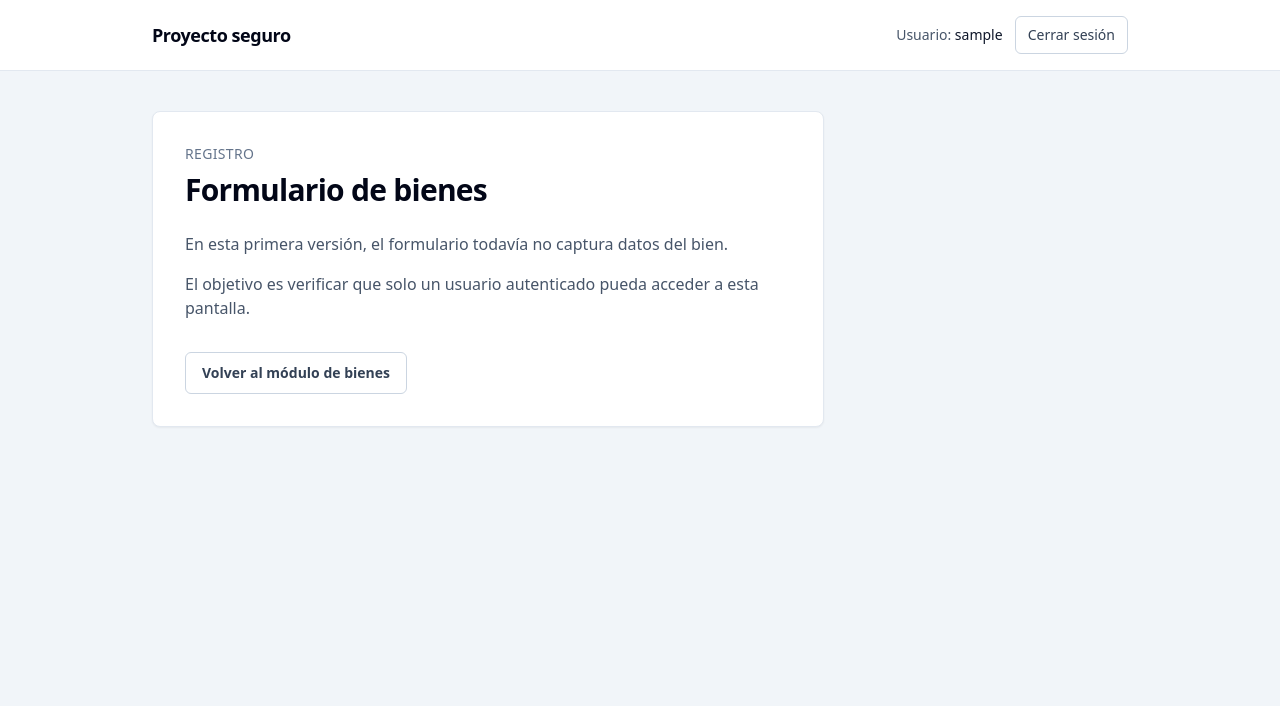
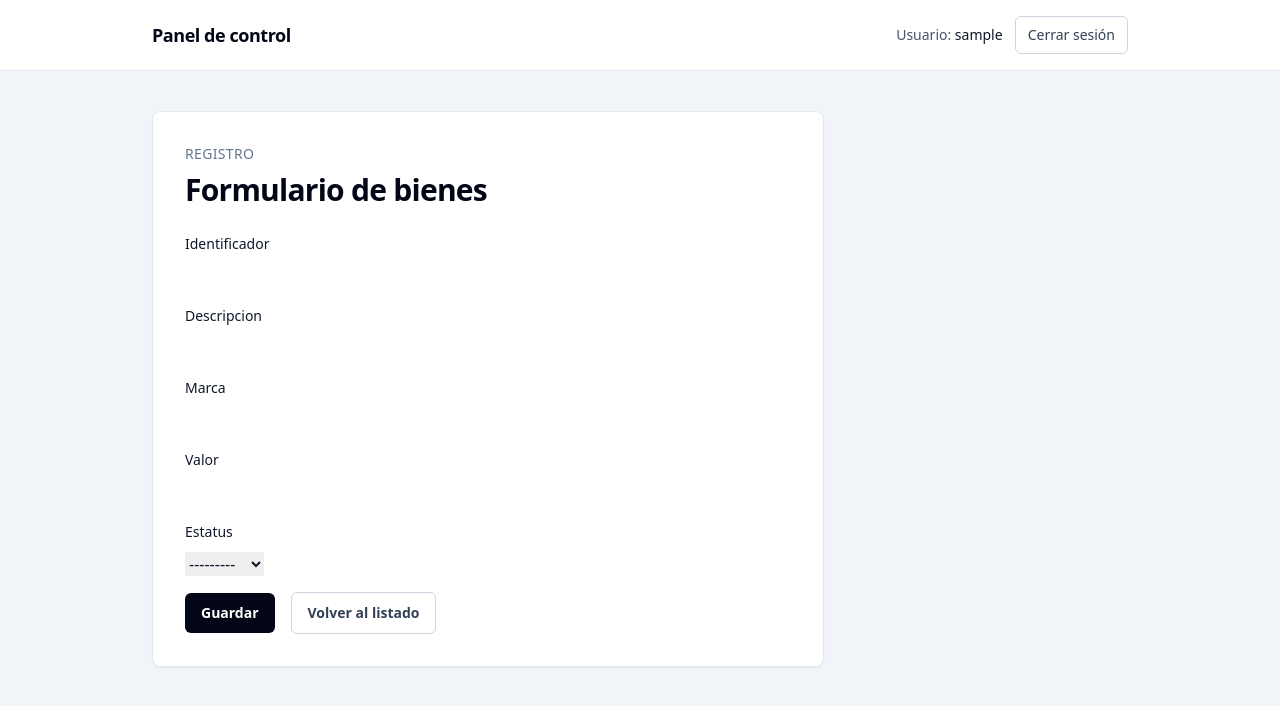
Before and after one commit to Atroposs/bienes, a Django app: page /bienes/nuevo/ in a window 1280 px wide. Shown: the top 706 px of the page. Run offline with Django 5.2, Linux system fonts and the light colour scheme; the visitor is signed in with stand-in values (Sample User, id 1); some libraries are stand-ins or nearby versions.

Commit message:
Registro y Listado de bienes
se agrego la vista para el formulario de bienes y listar las bienes registrados

```diff
--- /dev/null
+++ b/proyecto_seguro/apps/bienes/forms.py
@@ -0,0 +1,13 @@
+from django import forms
+from .models import Bien
+
+class BienForm(forms.ModelForm):
+    class Meta:
+        model = Bien
+        fields = [
+            "identificador",
+            "descripcion",
+            "marca",
+            "valor",
+            "estatus",
+        ]
--- a/proyecto_seguro/apps/bienes/models.py
+++ b/proyecto_seguro/apps/bienes/models.py
@@ -1,3 +1,19 @@
 from django.db import models
 
-# Create your models here.
+class Bien(models.Model):
+    ESTATUS_CHOICES = [
+        ("bueno", "Bueno"),
+        ("regular", "Regular"),
+        ("malo", "Malo"),
+    ]
+
+    identificador = models.CharField(max_length=20, unique=True)
+    descripcion = models.CharField(max_length=150)
+    marca = models.CharField(max_length=80)
+    valor = models.DecimalField(max_digits=10, decimal_places=2)
+    estatus = models.CharField(max_length=10, choices=ESTATUS_CHOICES)
+    creado_en = models.DateTimeField(auto_now_add=True)
+    actualizado_en = models.DateTimeField(auto_now=True)
+
+    def __str__(self):
+        return self.identificador
--- a/proyecto_seguro/apps/bienes/templates/bienes/formulario.html
+++ b/proyecto_seguro/apps/bienes/templates/bienes/formulario.html
@@ -1,7 +1,7 @@
 {% extends "base.html" %}
 
 {% block title %}
-Formulario de bienes
+Registrar bien
 {% endblock %}
 
 {% block content %}
@@ -12,19 +12,55 @@ Formulario de bienes
         <h1 class="mt-2 text-3xl font-semibold tracking-tight text-slate-950">Formulario de bienes</h1>
     </div>
 
-    <div class="space-y-4 text-slate-600">
-        <p>
-            En esta primera versi&oacute;n, el formulario todav&iacute;a no captura datos del bien.
-        </p>
+    <form method="post" class="space-y-4">
+        {% csrf_token %}
 
-        <p>
-            El objetivo es verificar que solo un usuario autenticado pueda acceder a esta pantalla.
-        </p>
-    </div>
+        {% if form.non_field_errors %}
+        <div class="rounded-md bg-red-50 p-4">
+            <div class="flex">
+                <div class="ml-3">
+                    <h3 class="text-sm font-medium text-red-800">Errores en el formulario</h3>
+                    <div class="mt-2 text-sm text-red-700">
+                        {{ form.non_field_errors }}
+                <div class="flex-shrink-0">
+                    <h3 class="text-sm font-bold text-red-800">Atenci&oacute;n:</h3>
+                    <div class="mt-1 text-sm text-red-700">
+                        {{ form.non_field_errors|unordered_list }}
+                    </div>
+                </div>
+            </div>
+        </div>
+        {% endif %}
 
-    <a href="{% url 'bienes:lista' %}" class="mt-8 inline-flex items-center justify-center rounded-md border border-slate-300 px-4 py-2.5 text-sm font-semibold text-slate-700 transition hover:bg-slate-50">
-        Volver al m&oacute;dulo de bienes
-    </a>
+        {% for field in form %}
+        <div>
+            <label for="{{ field.id_for_label }}" class="block text-sm font-medium leading-6 text-slate-900">
+                {{ field.label }}
+            </label>
+            <div class="mt-2">
+                {{ field }}
+            </div>
+            {% if field.errors %}
+            <div class="mt-1">
+                {% if field.errors %}
+                <p class="mt-2 text-sm text-red-600">
+                    {{ field.errors.0 }}
+                </p>
+                {% endif %}
+            </div>
+            {% endif %}
+        </div>
+        {% endfor %}
+
+        <div class="mt-8 flex items-center gap-4">
+            <button type="submit" class="inline-flex items-center justify-center rounded-md bg-slate-950 px-4 py-2.5 text-sm font-semibold text-white transition hover:bg-slate-800">
+                Guardar
+            </button>
+            <a href="{% url 'bienes:lista' %}" class="inline-flex items-center justify-center rounded-md border border-slate-300 px-4 py-2.5 text-sm font-semibold text-slate-700 transition hover:bg-slate-50">
+                Volver al listado
+            </a>
+        </div>
+    </form>
 </section>
 
 {% endblock %}
--- a/proyecto_seguro/apps/bienes/views.py
+++ b/proyecto_seguro/apps/bienes/views.py
@@ -1,12 +1,23 @@
 from django.contrib.auth.decorators import login_required
-from django.shortcuts import render
+from django.shortcuts import render, redirect
+from .forms import BienForm
+from .models import Bien
 
 
 @login_required
 def lista_bienes(request):
-    return render(request, "bienes/lista.html")
+    bienes = Bien.objects.all().order_by("identificador")
+    return render(request, "bienes/lista.html", {"bienes": bienes})
 
 
 @login_required
 def crear_bien(request):
-    return render(request, "bienes/formulario.html")
+    if request.method == "POST":
+        form = BienForm(request.POST)
+        if form.is_valid():
+            form.save()
+            return redirect("bienes:lista")
+    else:
+        form = BienForm()
+
+    return render(request, "bienes/formulario.html", {"form": form})
--- a/proyecto_seguro/templates/base.html
+++ b/proyecto_seguro/templates/base.html
@@ -13,7 +13,7 @@
     <header class="border-b border-slate-200 bg-white">
         <div class="mx-auto flex max-w-5xl items-center justify-between gap-4 px-6 py-4">
             <a href="{% url 'bienes:lista' %}" class="text-lg font-semibold tracking-tight text-slate-950">
-                Proyecto seguro
+                Panel de control
             </a>
 
             {% if user.is_authenticated %}
```
Also changed, not shown: proyecto_seguro/apps/bienes/templates/bienes/lista.html (+35 -3 lines), proyecto_seguro/apps/bienes/migrations/0001_initial.py (added).
